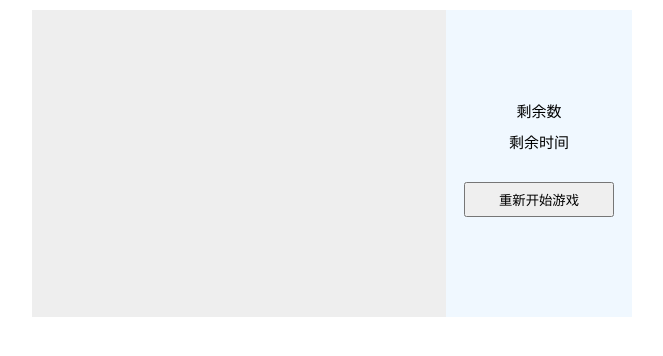
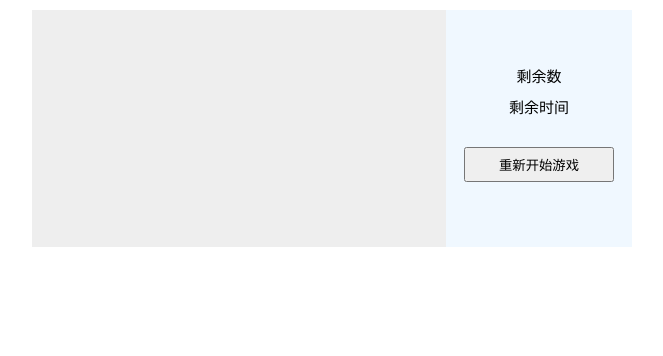
Before and after one commit to ChangeZ24/game-minesweeper, a plain HTML site: page minesweeper.html in a window 1280 px wide. Shown: the whole page, without its empty margins (308-971 px from the left). Drawn offline with Linux system fonts and the light colour scheme.

Commit message:
Update index.css

```diff
--- a/index.css
+++ b/index.css
@@ -20,7 +20,7 @@ button{
     margin: 20px auto;
 }
 .operation {
-    padding: 80px 18px;
+    padding: 45px 18px;
     background-color: aliceblue;
     width:150px;
     float:right;
```
